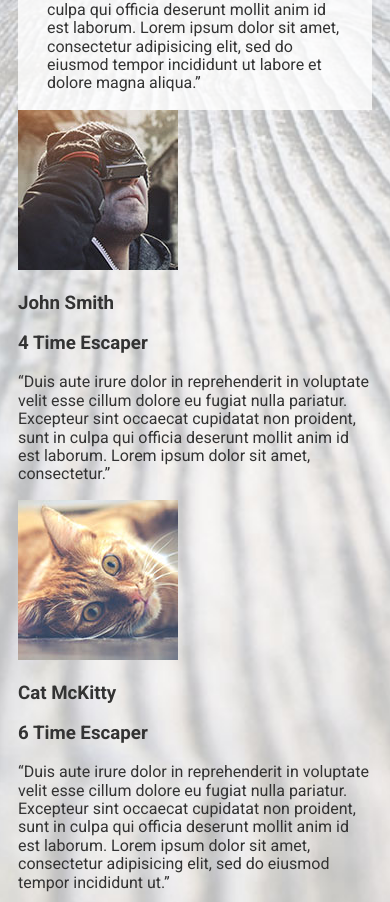
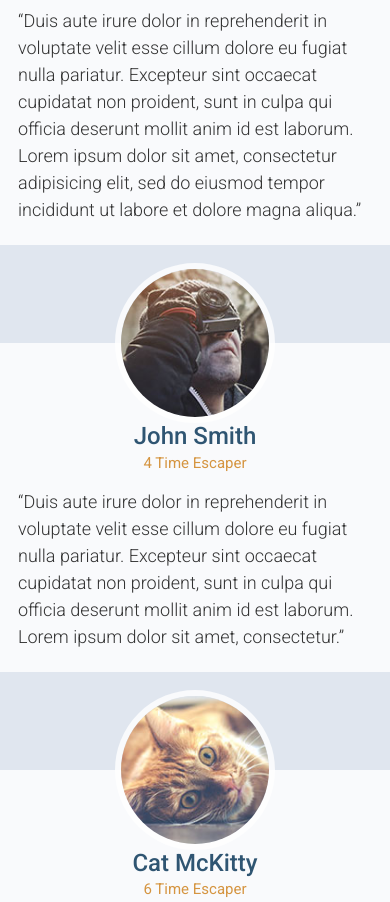
Before and after one commit to SterlingHoughton/travel-site, a website: page app/index.html in a window 390 px wide. Shown: the part 3947-4849 px from the top of the page. Drawn offline with Linux system fonts and the light colour scheme.

Commit message:
testimonials section - styled copy and layout in mobile

```diff
--- a/app/assets/styles/modules/_page-section.css
+++ b/app/assets/styles/modules/_page-section.css
@@ -10,8 +10,21 @@
     color: #FFFFFF;
   }
 
+  &--no-b-padding-until-medium {
+    padding-bottom: 0;
+
+    @mixin atMedium {
+      padding-bottom: 4.5rem;
+    }
+
+  }
+
   &--testimonials {
-    background: url('/assets/images/testimonials-bg.jpg') top center no-repeat;
-    background-size: cover;
+    background-color: #e0e6ef;
+    @mixin atMedium {
+      background: url('/assets/images/testimonials-bg.jpg') top center no-repeat;
+      background-size: cover;
+    }
+
   }
 }
--- a/app/assets/styles/modules/_row.css
+++ b/app/assets/styles/modules/_row.css
@@ -2,8 +2,16 @@
 
   @mixin clearfix;
 
+  &--t-padding {
+    padding-top: 80px;
+  }
+
   &--gutters {
     margin-right: -65px;
+  }
+
+  &--gutters-small {
+    margin-right: -45px;
   }
 
   &--gutters-large {
@@ -12,6 +20,10 @@
 
   &--gutters > div {
     padding-right: 65px;
+  }
+
+  &--gutters-small > div {
+    padding-right: 45px;
   }
 
   &--gutters-large > div {
@@ -51,4 +63,16 @@
       width: 63%;
     }
   }
+
+  /* Begin equal height rules */
+  &--equal-height-at-medium {
+    @mixin atMedium {
+      display: flex;
+    }
+
+    & > div {
+      float: none;
+      display: flex;
+    }
+  }
 }
--- a/app/assets/styles/modules/_testimonial.css
+++ b/app/assets/styles/modules/_testimonial.css
@@ -1,6 +1,16 @@
 .testimonial {
   background-color: rgba(255,255,255, .8);
-  padding: 0 1.8125rem 1px 1.8125rem;
+  padding: 0 18px 1px 18px;
+  margin-bottom: 98px;
+
+  @mixin atMedium {
+    margin-bottom: 0px;
+    padding: 0 1.8125rem 1px 1.8125rem;
+  }
+
+  &--last {
+    margin-bottom: 0;
+  }
 
   &__photo {
     border-radius: 80px;
--- a/app/assets/styles/modules/_wrapper.css
+++ b/app/assets/styles/modules/_wrapper.css
@@ -22,4 +22,14 @@
       margin-bottom: 3.875rem;
     }
   }
+
+  &--no-padding-until-medium {
+    padding-left: 0;
+    padding-right: 0;
+
+    @mixin atMedium {
+      padding-left: 18px;
+      padding-right: 18px;
+    }
+  }
 }
--- a/app/index.html
+++ b/app/index.html
@@ -104,11 +104,11 @@
     </div>
   </div>
 
-  <div id="testimonials" class="page-section page-section--testimonials">
-    <div class="wrapper">
+  <div id="testimonials" class="page-section page-section--no-b-padding-until-medium page-section--testimonials">
+    <div class="wrapper wrapper--no-padding-until-medium">
       <h2 class="section-title section-title--blue"><img class="section-title__icon" src="assets/images/icons/comment.svg">Real <strong>Testimonials</strong></h2>
 
-      <div class="row row--gutters">
+      <div class="row row--gutters row--equal-height-at-medium row--gutters-small row--t-padding generic-content-container">
         <div class="row__medium-4">
           <div class="testimonial">
             <div class="testimonial__photo">
@@ -121,17 +121,25 @@
         </div>
 
         <div class="row__medium-4">
-          <img src="assets/images/testimonial-john.jpg">
-          <h3>John Smith</h3>
-          <h3>4 Time Escaper</h3>
-          <p>&ldquo;Duis aute irure dolor in reprehenderit in voluptate velit esse cillum dolore eu fugiat nulla pariatur. Excepteur sint occaecat cupidatat non proident, sunt in culpa qui officia deserunt mollit anim id est laborum. Lorem ipsum dolor sit amet, consectetur.&rdquo;</p>
+          <div class="testimonial">
+            <div class="testimonial__photo">
+              <img src="assets/images/testimonial-john.jpg">
+            </div>
+            <h3 class="testimonial__title">John Smith</h3>
+            <h4 class="testimonial__subtitle">4 Time Escaper</h4>
+            <p>&ldquo;Duis aute irure dolor in reprehenderit in voluptate velit esse cillum dolore eu fugiat nulla pariatur. Excepteur sint occaecat cupidatat non proident, sunt in culpa qui officia deserunt mollit anim id est laborum. Lorem ipsum dolor sit amet, consectetur.&rdquo;</p>
+          </div>
         </div>
 
         <div class="row__medium-4">
-          <img src="assets/images/testimonial-cat.jpg">
-          <h3>Cat McKitty</h3>
-          <h3>6 Time Escaper</h3>
-          <p>&ldquo;Duis aute irure dolor in reprehenderit in voluptate velit esse cillum dolore eu fugiat nulla pariatur. Excepteur sint occaecat cupidatat non proident, sunt in culpa qui officia deserunt mollit anim id est laborum. Lorem ipsum dolor sit amet, consectetur adipisicing elit, sed do eiusmod tempor incididunt ut.&rdquo;</p>
+          <div class="testimonial testimonial--last">
+            <div class="testimonial__photo">
+              <img src="assets/images/testimonial-cat.jpg">
+            </div>
+            <h3 class="testimonial__title">Cat McKitty</h3>
+            <h4 class="testimonial__subtitle">6 Time Escaper</h4>
+            <p>&ldquo;Duis aute irure dolor in reprehenderit in voluptate velit esse cillum dolore eu fugiat nulla pariatur. Excepteur sint occaecat cupidatat non proident, sunt in culpa qui officia deserunt mollit anim id est laborum. Lorem ipsum dolor sit amet, consectetur adipisicing elit, sed do eiusmod tempor incididunt ut.&rdquo;</p>
+          </div>
         </div>
       </div>
     </div>
--- a/app/temp/styles/styles.css
+++ b/app/temp/styles/styles.css
@@ -556,6 +556,19 @@ a {
   }
 }
 
+.wrapper--no-padding-until-medium {
+  padding-left: 0;
+  padding-right: 0;
+}
+
+@media (min-width: 800px) {
+
+  .wrapper--no-padding-until-medium {
+    padding-left: 18px;
+    padding-right: 18px;
+  }
+}
+
 .page-section {
   padding: 1.2rem 0;
 }
@@ -572,9 +585,27 @@ a {
   color: #FFFFFF;
 }
 
+.page-section--no-b-padding-until-medium {
+  padding-bottom: 0;
+}
+
+@media (min-width: 800px) {
+
+  .page-section--no-b-padding-until-medium {
+    padding-bottom: 4.5rem;
+  }
+}
+
 .page-section--testimonials {
-  background: url('/assets/images/testimonials-bg.jpg') top center no-repeat;
-  background-size: cover;
+  background-color: #e0e6ef;
+}
+
+@media (min-width: 800px) {
+
+  .page-section--testimonials {
+    background: url('/assets/images/testimonials-bg.jpg') top center no-repeat;
+    background-size: cover;
+  }
 }
 
 .headline {
@@ -637,8 +668,16 @@ a {
   display: table;
 }
 
+.row--t-padding {
+  padding-top: 80px;
+}
+
 .row--gutters {
   margin-right: -65px;
+}
+
+.row--gutters-small {
+  margin-right: -45px;
 }
 
 .row--gutters-large {
@@ -647,6 +686,10 @@ a {
 
 .row--gutters > div {
   padding-right: 65px;
+}
+
+.row--gutters-small > div {
+  padding-right: 45px;
 }
 
 .row--gutters-large > div {
@@ -685,6 +728,24 @@ a {
   .row__medium-8--smaller {
     width: 63%;
   }
+}
+
+/* Begin equal height rules */
+
+@media (min-width: 800px) {
+
+  .row--equal-height-at-medium {
+    display: -webkit-box;
+    display: -ms-flexbox;
+    display: flex;
+  }
+}
+
+.row--equal-height-at-medium > div {
+  float: none;
+  display: -webkit-box;
+  display: -ms-flexbox;
+  display: flex;
 }
 
 .generic-content-container p {
@@ -783,7 +844,20 @@ a {
 
 .testimonial {
   background-color: rgba(255,255,255, .8);
-  padding: 0 1.8125rem 1px 1.8125rem;
+  padding: 0 18px 1px 18px;
+  margin-bottom: 98px;
+}
+
+@media (min-width: 800px) {
+
+  .testimonial {
+    margin-bottom: 0px;
+    padding: 0 1.8125rem 1px 1.8125rem;
+  }
+}
+
+.testimonial--last {
+  margin-bottom: 0;
 }
 
 .testimonial__photo {
```
